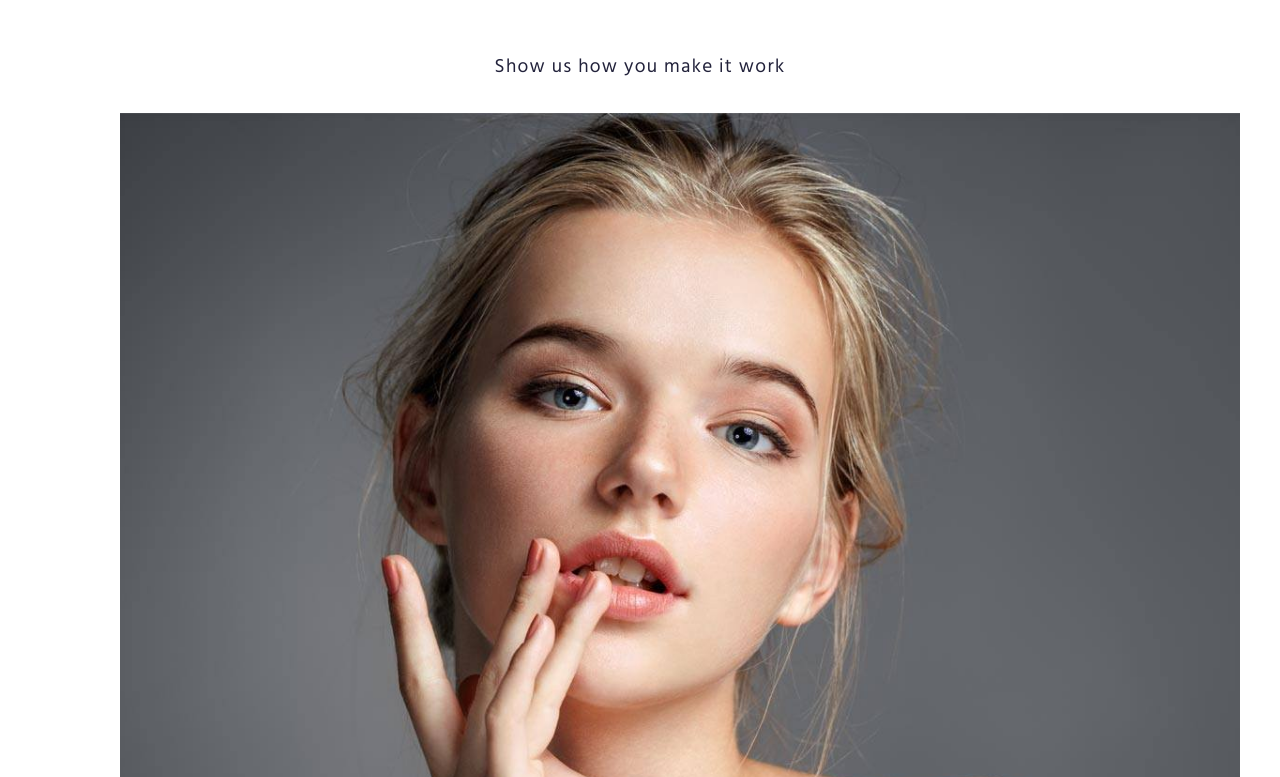
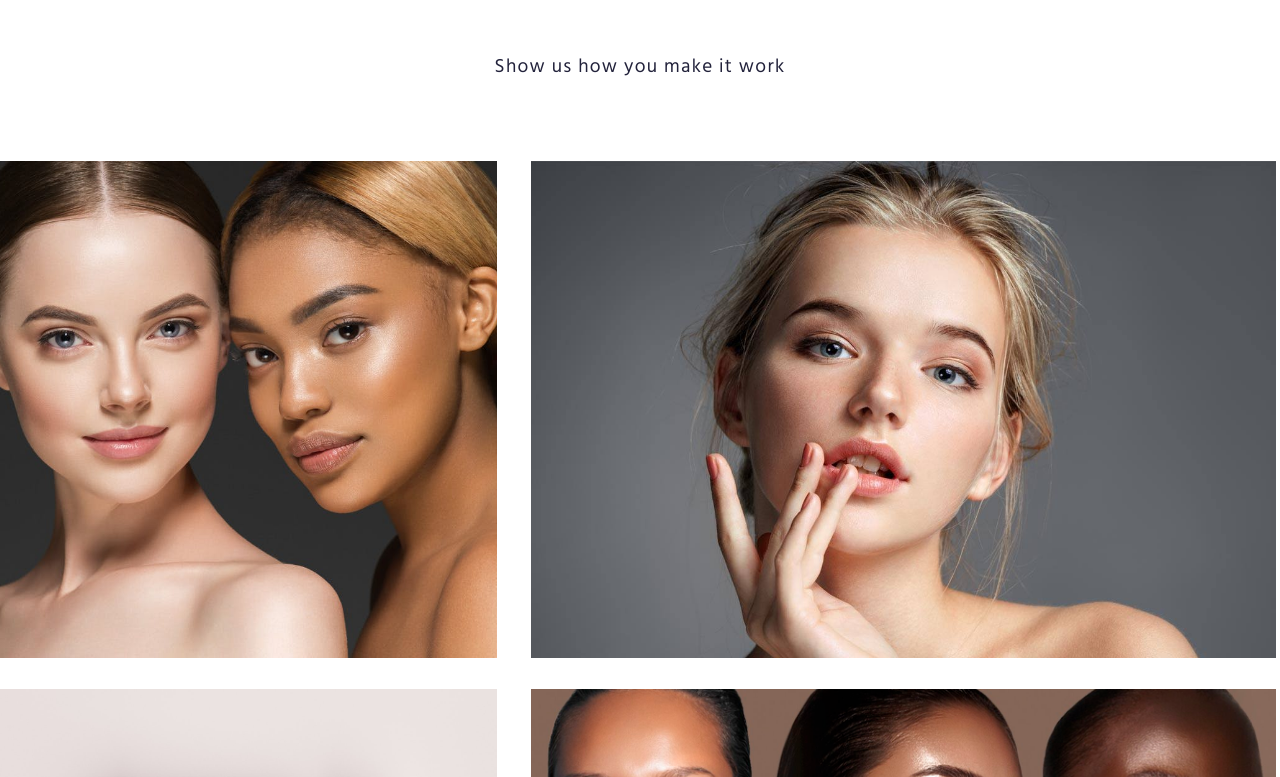
Before and after one commit to group-project-four/ethicalMakeup, a React (Create React App) app: page / in a window 1280 px wide. Shown: the part 1203-1980 px from the top of the page. Built offline with nearby package versions, Linux system fonts and the light colour scheme; no server answers.

Commit message:
fixed the middle featured grid to display properly

```diff
--- a/src/components/HomePage.js
+++ b/src/components/HomePage.js
@@ -24,9 +24,6 @@ const HomePage = () => {
         })
     },[])
 
-    /**
-     * goal is to get 6 products that are using the vegan tag and display it to the page
-     */
     return (
         <main>
             <div className="headerContainer">
@@ -51,18 +48,19 @@ const HomePage = () => {
                         <p>Show us how you make it work</p>
                     </div>
                     <div className="featureContentImages">
-                        <figure className="bottom-right">
+                        {/* <figure className="top-left"> */}
+                            <img src={topLeft} alt="" />
+                        {/* </figure> */}
+                        {/* <figure className="top-right"> */}
+                            <img src={topRight} alt="" />
+                        {/* </figure> */}
+                        {/* <figure className="bottom-right"> */}
                             <img src={bottomRight} alt="" />
-                        </figure>
-                        <figure className="top-right">
-                            <img src={topRight} alt="" />
-                        </figure>
-                        <figure className="top-left">
-                            <img src={topLeft} alt="" />
-                        </figure>
-                        <figure className="bottom-left">
+                        {/* </figure> */}
+                        {/* <figure className="bottom-left"> */}
                             <img src={bottomLeft} alt="" />
-                        </figure>
+                        {/* </figure> */}
+
                     </div>
                 </div>
             </section>
--- a/src/styling/_homePage.scss
+++ b/src/styling/_homePage.scss
@@ -119,39 +119,21 @@
 }
 .featureContentContainer {
     height: auto;
-    width: 100vw;
+    width: 100%;
 }
 .featureContentImages {
     display: grid;
-    grid-template-columns: 3fr;
+    grid-template-columns: 40% 60%;
     grid-template-rows: 1fr 1fr;
-    grid-auto-flow: column;
-    grid-template-areas:
-      "top-left . top-right"
-      "bottom-left . bottom-right";
-  }
-
-.bottom-right {
-      grid-area: bottom-right;
-      }
-
-.top-right {
-      grid-area: top-right;
-    }
-
-.top-left {
-      grid-area: top-left;
-     }
-
-  .bottom-left {
-      grid-area: bottom-left;
-     }
-
-.featureContentImages img {
-        width: 100%;
+    column-gap: 1.5%;
+    row-gap: 3.2%;
+    padding: 8vh 0;
+      img {
+        width: 97%;
         height: 100%;
         object-fit: cover;
     }
+  }
 
 .philosophy {
         height: 100%;
```
